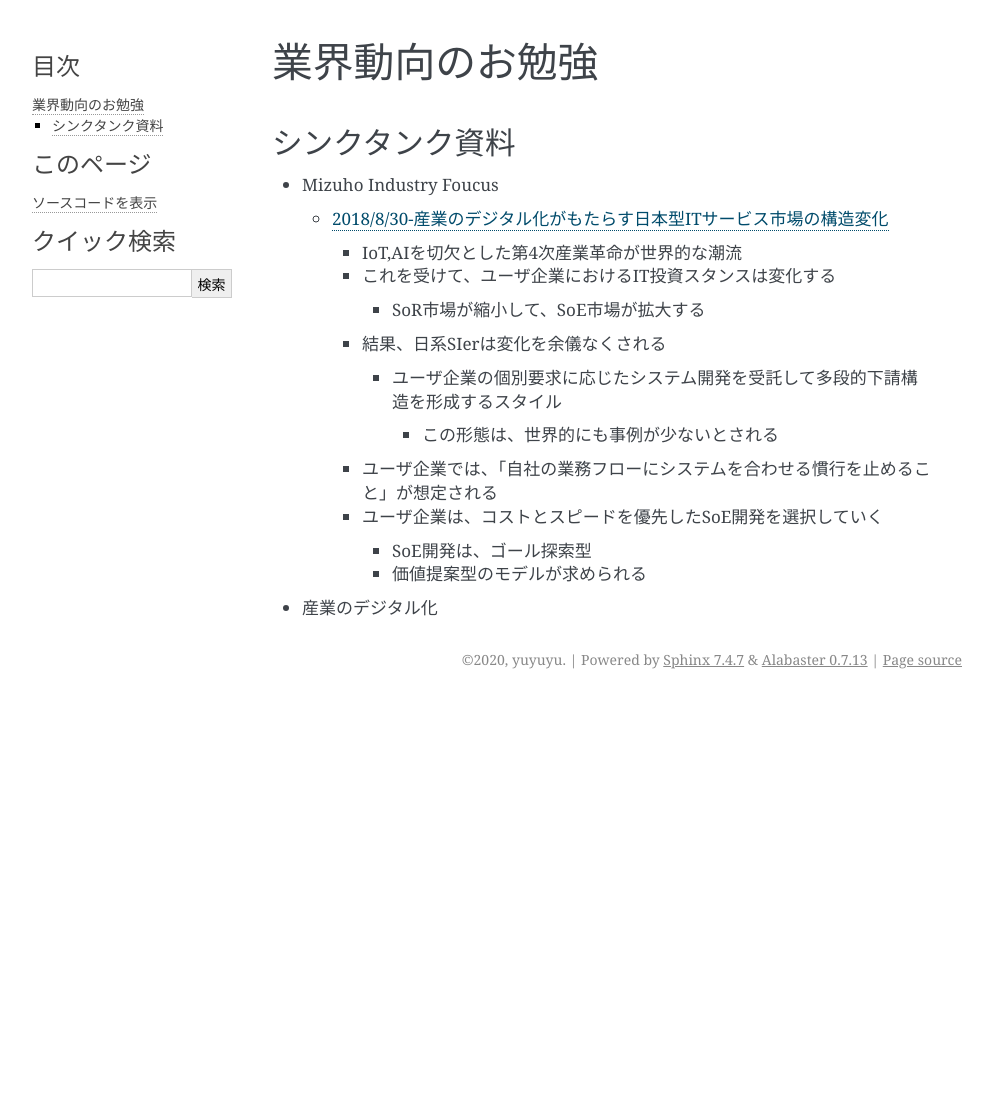
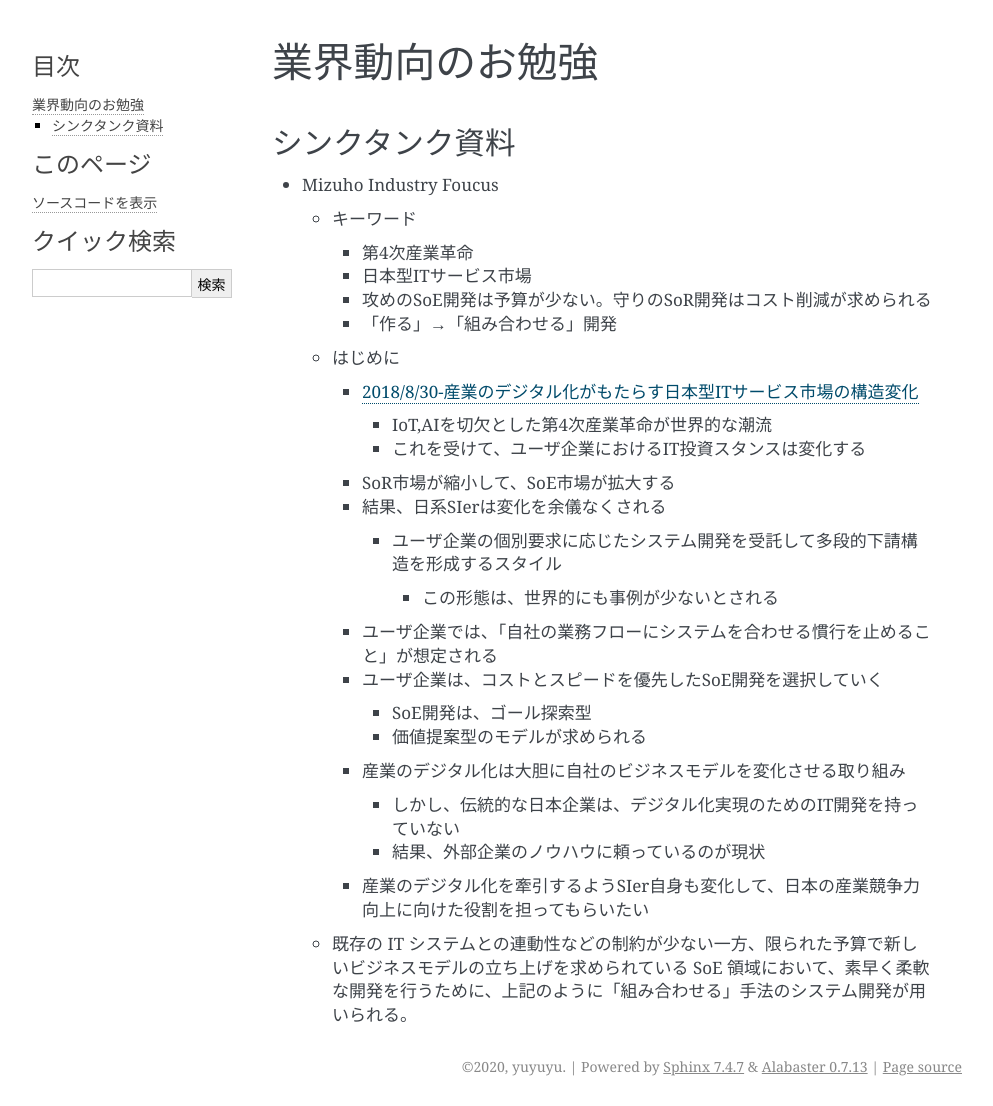
Before and after one commit to yuyuyu0706/sphinx, a Sphinx documentation site: the page built from sphinx/source/work/page08_industry.rst, in a window 1280 px wide. Shown: the whole page, without its empty margins (148-1141 px from the left). Built offline with Sphinx 7.4.7, drawn with Linux system fonts in a browser that asks for light colours; pages that are not in the unit, such as notebooks, are missing from menus; before the commit the page ends 900 px from its top, so only the background shows below that.

Commit message:
auto commit

```diff
--- a/sphinx/source/work/page08_industry.rst
+++ b/sphinx/source/work/page08_industry.rst
@@ -8,12 +8,21 @@
 
 * Mizuho Industry Foucus
 
-  * `2018/8/30-産業のデジタル化がもたらす日本型ITサービス市場の構造変化 <https://www.mizuhobank.co.jp/corporate/bizinfo/industry/sangyou/pdf/mif_211.pdf>`_
+  * キーワード
 
-    * IoT,AIを切欠とした第4次産業革命が世界的な潮流
-    * これを受けて、ユーザ企業におけるIT投資スタンスは変化する
+    * 第4次産業革命
+    * 日本型ITサービス市場
+    * 攻めのSoE開発は予算が少ない。守りのSoR開発はコスト削減が求められる
+    * 「作る」→「組み合わせる」開発
 
-      * SoR市場が縮小して、SoE市場が拡大する
+  * はじめに
+
+    * `2018/8/30-産業のデジタル化がもたらす日本型ITサービス市場の構造変化 <https://www.mizuhobank.co.jp/corporate/bizinfo/industry/sangyou/pdf/mif_211.pdf>`_
+
+      * IoT,AIを切欠とした第4次産業革命が世界的な潮流
+      * これを受けて、ユーザ企業におけるIT投資スタンスは変化する
+
+    * SoR市場が縮小して、SoE市場が拡大する
 
     * 結果、日系SIerは変化を余儀なくされる
 
@@ -27,4 +36,11 @@
       * SoE開発は、ゴール探索型
       * 価値提案型のモデルが求められる
 
-* 産業のデジタル化
+    * 産業のデジタル化は大胆に自社のビジネスモデルを変化させる取り組み
+
+      * しかし、伝統的な日本企業は、デジタル化実現のためのIT開発を持っていない
+      * 結果、外部企業のノウハウに頼っているのが現状
+
+    * 産業のデジタル化を牽引するようSIer自身も変化して、日本の産業競争力向上に向けた役割を担ってもらいたい
+
+  * 既存の IT システムとの連動性などの制約が少ない一方、限られた予算で新しいビジネスモデルの立ち上げを求められている SoE 領域において、素早く柔軟な開発を行うために、上記のように「組み合わせる」手法のシステム開発が用いられる。
```
